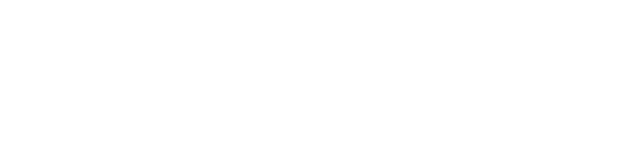
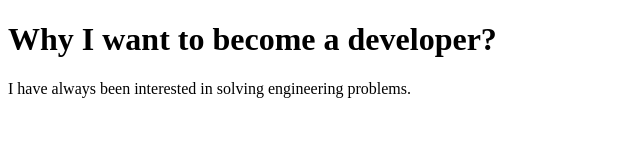
Before and after one commit to acciojob/why-software-AnujNaruka28, a website: page main.html in a window 1280 px wide. Shown: the whole page, without its empty margins (0-640 px from the left). Drawn offline with Linux system fonts and the light colour scheme.

Commit message:
created a submission

```diff
--- a/main.html
+++ b/main.html
@@ -9,8 +9,10 @@
 <body>
 	<!-- the entire body must be written by student -->
     <script type="text/javascript" src="./script.js">
-</script>
+	</script>
 
+	<h1> Why I want to become a developer?</h1>
+	<p> I have always been interested in solving engineering problems.</p>
 </body>
 
 </html>
```
